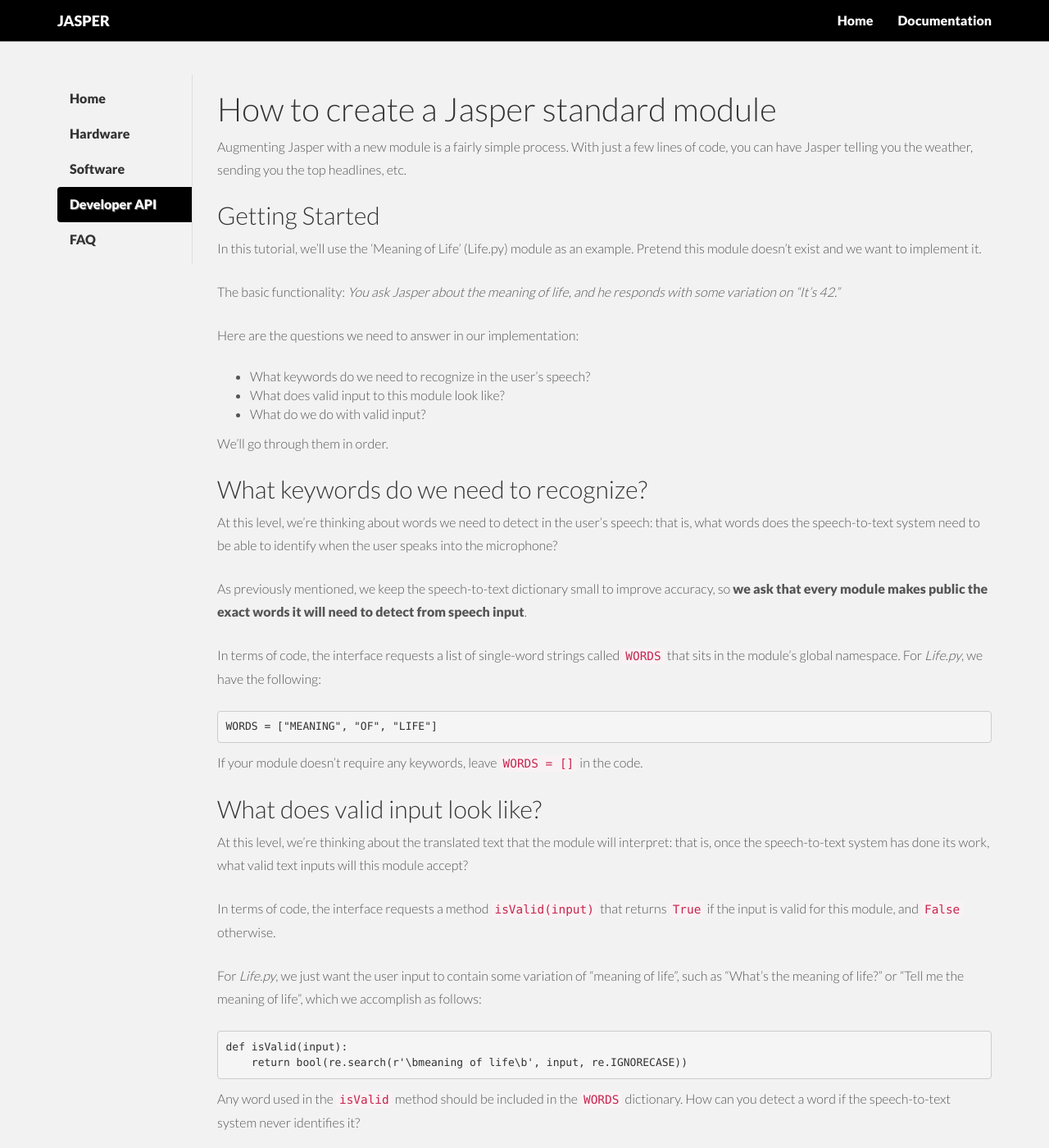
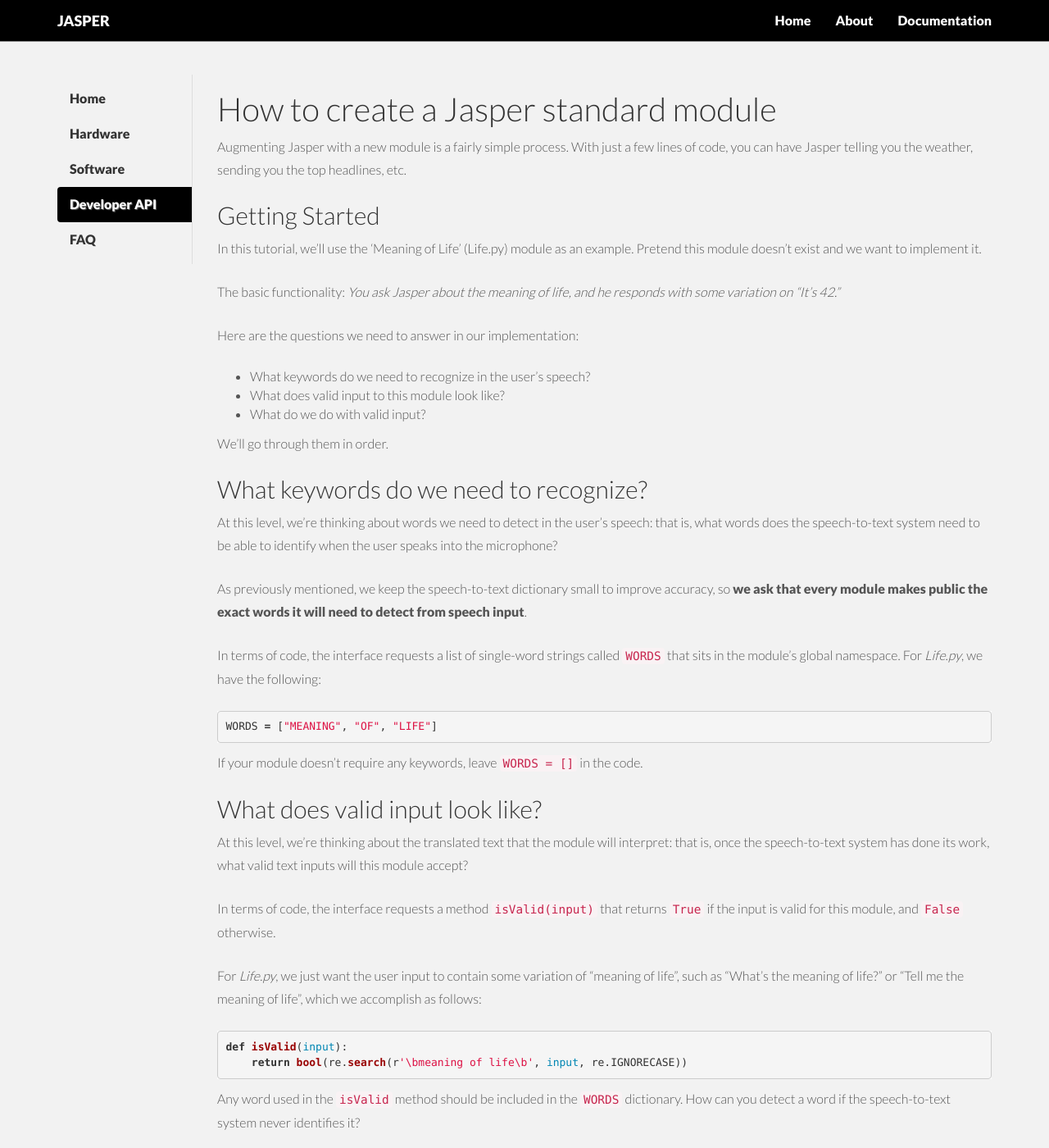
Before and after one commit to jasperproject/jasperproject.github.io, a Jekyll site: the page built from documentation/api/standard/index.md, in a window 1280 px wide and 1400 px high. Shown: the whole window at 82% size. Built offline with Jekyll 4.4.1, drawn with Linux system fonts in a browser that asks for light colours; nearby versions of some CDN libraries; some of the changed text lies outside the part shown.

Commit message:
syntax highlighting, some <title> changes

````diff
--- a/_config.yml
+++ b/_config.yml
@@ -1,2 +1,3 @@
 name: "Jasper Project"
 description: "An open source platform for voice computing"
+highlight: rouge
--- a/_layouts/default.html
+++ b/_layouts/default.html
@@ -8,10 +8,13 @@
     <meta name="author" content="">
     <link rel="shortcut icon" href="/static/img/favicon.png">
 
-    <title>JASPER - Documentation</title>
+    <title>Jasper | Documentation</title>
 
     <!-- Bootstrap core CSS -->
     <link href="/static/css/bootstrap.css" rel="stylesheet">
+
+    <!-- Syntax highlighting -->
+    <link href="/static/css/syntax.css" rel="stylesheet">
 
     <!-- Custom styles for this template -->
     <link href="/static/css/main.css" rel="stylesheet">
@@ -42,6 +45,7 @@
         <div class="navbar-collapse collapse">
           <ul class="nav navbar-nav navbar-right">
             <li><a href="/">Home</a></li>
+            <li><a href="/#about">About</a></li>
             <li><a href="/documentation">Documentation</a></li>
           </ul>
         </div><!--/.nav-collapse -->
--- a/documentation/api/standard/index.md
+++ b/documentation/api/standard/index.md
@@ -32,9 +32,9 @@
 
 In terms of code, the interface requests a list of single-word strings called `WORDS` that sits in the module's global namespace. For _Life.py_, we have the following:
 
-```
+{% highlight python %}
 WORDS = ["MEANING", "OF", "LIFE"]
-```
+{% endhighlight %}
 
 If your module doesn't require any keywords, leave `WORDS = []` in the code.
 
@@ -46,10 +46,10 @@
 
 For _Life.py_, we just want the user input to contain some variation of "meaning of life", such as "What's the meaning of life?" or "Tell me the meaning of life", which we accomplish as follows:
 
-```
+{% highlight python %}
 def isValid(input):
     return bool(re.search(r'\bmeaning of life\b', input, re.IGNORECASE))
-```
+{% endhighlight %}
 
 Any word used in the `isValid` method should be included in the `WORDS` dictionary. How can you detect a word if the speech-to-text system never identifies it?
 
@@ -59,7 +59,7 @@
 
 In _Life.py_, we simply spout out a response:
 
-```
+{% highlight python %}
 def handle(input, mic, profile):
     messages = ["It's 42, you idiot.",
                 "It's 42. How many times do I have to tell you?"]
@@ -67,7 +67,7 @@
     message = random.choice(messages)
 
     mic.say(message)
-```
+{% endhighlight %}
 
 ## User Interaction
 
@@ -86,18 +86,18 @@
 
 A good example of using the user profile can be found in _Time.py_, where we take note of the user's timezone when reading off the time:
 
-```
+{% highlight python %}
 def handle(input, mic, profile):
     user_tz = getTimezone(profile)
     now = datetime.datetime.now(tz=user_tz)
     response = now.strftime("%I:%M %p")
     mic.say("It is %s right now." % (response))
-```
+{% endhighlight %}
 
 The profile is also useful for accessing permissions tokens, passwords, and more. In _Birthday.py_, we grab the user's Facebook permissions token from the profile in order to find out their friends' birthdays:
 
-```
+{% highlight python %}
 def handle(input, mic, profile):
     oauth_access_token = profile['keys']["FB_TOKEN"]
     ...
-```
+{% endhighlight %}
--- a/index.html
+++ b/index.html
@@ -8,13 +8,13 @@
     <meta name="author" content="">
     <link rel="shortcut icon" href="/static/img/favicon.png">
 
-    <title>JASPER | Control everything with your voice</title>
+    <title>Jasper | Control everything with your voice</title>
 
     <!-- Bootstrap core CSS -->
-    <link href="/static/css/bootstrap.css" rel="stylesheet">
+    <link href="static/css/bootstrap.css" rel="stylesheet">
 
     <!-- Custom styles for this template -->
-    <link href="/static/css/main.css" rel="stylesheet">
+    <link href="static/css/main.css" rel="stylesheet">
 
     <!-- Fonts from Google Fonts -->
     <link href='http://fonts.googleapis.com/css?family=Lato:300,400,900' rel='stylesheet' type='text/css'>
--- /dev/null
+++ b/static/css/syntax.css
@@ -0,0 +1,60 @@
+.highlight  { background: #ffffff; }
+.highlight .c { color: #999988; font-style: italic } /* Comment */
+.highlight .err { color: #a61717; background-color: #e3d2d2 } /* Error */
+.highlight .k { font-weight: bold } /* Keyword */
+.highlight .o { font-weight: bold } /* Operator */
+.highlight .cm { color: #999988; font-style: italic } /* Comment.Multiline */
+.highlight .cp { color: #999999; font-weight: bold } /* Comment.Preproc */
+.highlight .c1 { color: #999988; font-style: italic } /* Comment.Single */
+.highlight .cs { color: #999999; font-weight: bold; font-style: italic } /* Comment.Special */
+.highlight .gd { color: #000000; background-color: #ffdddd } /* Generic.Deleted */
+.highlight .gd .x { color: #000000; background-color: #ffaaaa } /* Generic.Deleted.Specific */
+.highlight .ge { font-style: italic } /* Generic.Emph */
+.highlight .gr { color: #aa0000 } /* Generic.Error */
+.highlight .gh { color: #999999 } /* Generic.Heading */
+.highlight .gi { color: #000000; background-color: #ddffdd } /* Generic.Inserted */
+.highlight .gi .x { color: #000000; background-color: #aaffaa } /* Generic.Inserted.Specific */
+.highlight .go { color: #888888 } /* Generic.Output */
+.highlight .gp { color: #555555 } /* Generic.Prompt */
+.highlight .gs { font-weight: bold } /* Generic.Strong */
+.highlight .gu { color: #aaaaaa } /* Generic.Subheading */
+.highlight .gt { color: #aa0000 } /* Generic.Traceback */
+.highlight .kc { font-weight: bold } /* Keyword.Constant */
+.highlight .kd { font-weight: bold } /* Keyword.Declaration */
+.highlight .kp { font-weight: bold } /* Keyword.Pseudo */
+.highlight .kr { font-weight: bold } /* Keyword.Reserved */
+.highlight .kt { color: #445588; font-weight: bold } /* Keyword.Type */
+.highlight .m { color: #009999 } /* Literal.Number */
+.highlight .s { color: #d14 } /* Literal.String */
+.highlight .na { color: #008080 } /* Name.Attribute */
+.highlight .nb { color: #0086B3 } /* Name.Builtin */
+.highlight .nc { color: #445588; font-weight: bold } /* Name.Class */
+.highlight .no { color: #008080 } /* Name.Constant */
+.highlight .ni { color: #800080 } /* Name.Entity */
+.highlight .ne { color: #990000; font-weight: bold } /* Name.Exception */
+.highlight .nf { color: #990000; font-weight: bold } /* Name.Function */
+.highlight .nn { color: #555555 } /* Name.Namespace */
+.highlight .nt { color: #000080 } /* Name.Tag */
+.highlight .nv { color: #008080 } /* Name.Variable */
+.highlight .ow { font-weight: bold } /* Operator.Word */
+.highlight .w { color: #bbbbbb } /* Text.Whitespace */
+.highlight .mf { color: #009999 } /* Literal.Number.Float */
+.highlight .mh { color: #009999 } /* Literal.Number.Hex */
+.highlight .mi { color: #009999 } /* Literal.Number.Integer */
+.highlight .mo { color: #009999 } /* Literal.Number.Oct */
+.highlight .sb { color: #d14 } /* Literal.String.Backtick */
+.highlight .sc { color: #d14 } /* Literal.String.Char */
+.highlight .sd { color: #d14 } /* Literal.String.Doc */
+.highlight .s2 { color: #d14 } /* Literal.String.Double */
+.highlight .se { color: #d14 } /* Literal.String.Escape */
+.highlight .sh { color: #d14 } /* Literal.String.Heredoc */
+.highlight .si { color: #d14 } /* Literal.String.Interpol */
+.highlight .sx { color: #d14 } /* Literal.String.Other */
+.highlight .sr { color: #009926 } /* Literal.String.Regex */
+.highlight .s1 { color: #d14 } /* Literal.String.Single */
+.highlight .ss { color: #990073 } /* Literal.String.Symbol */
+.highlight .bp { color: #999999 } /* Name.Builtin.Pseudo */
+.highlight .vc { color: #008080 } /* Name.Variable.Class */
+.highlight .vg { color: #008080 } /* Name.Variable.Global */
+.highlight .vi { color: #008080 } /* Name.Variable.Instance */
+.highlight .il { color: #009999 } /* Literal.Number.Integer.Long */
````
Also changed, not shown: documentation/api/notification/index.md (+6 -6 lines), static/css/main.css (+0 -24 lines).
